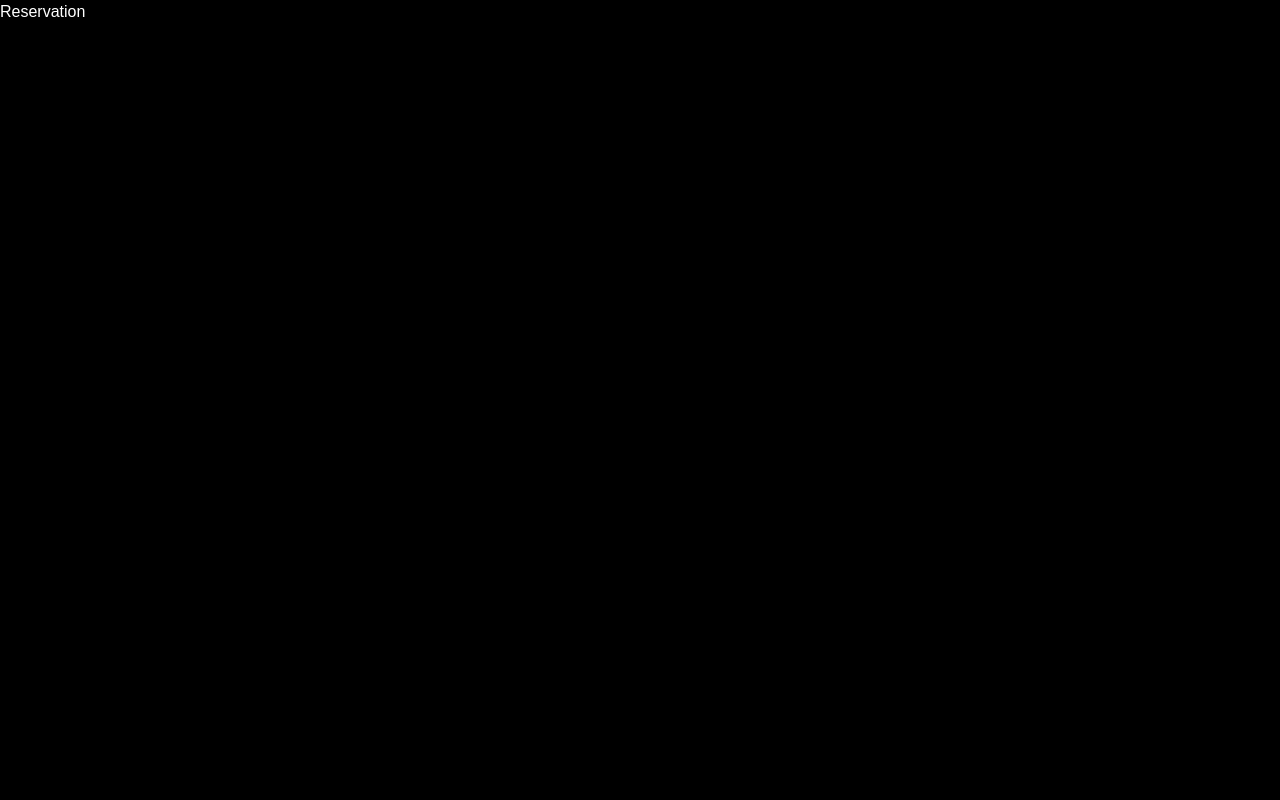
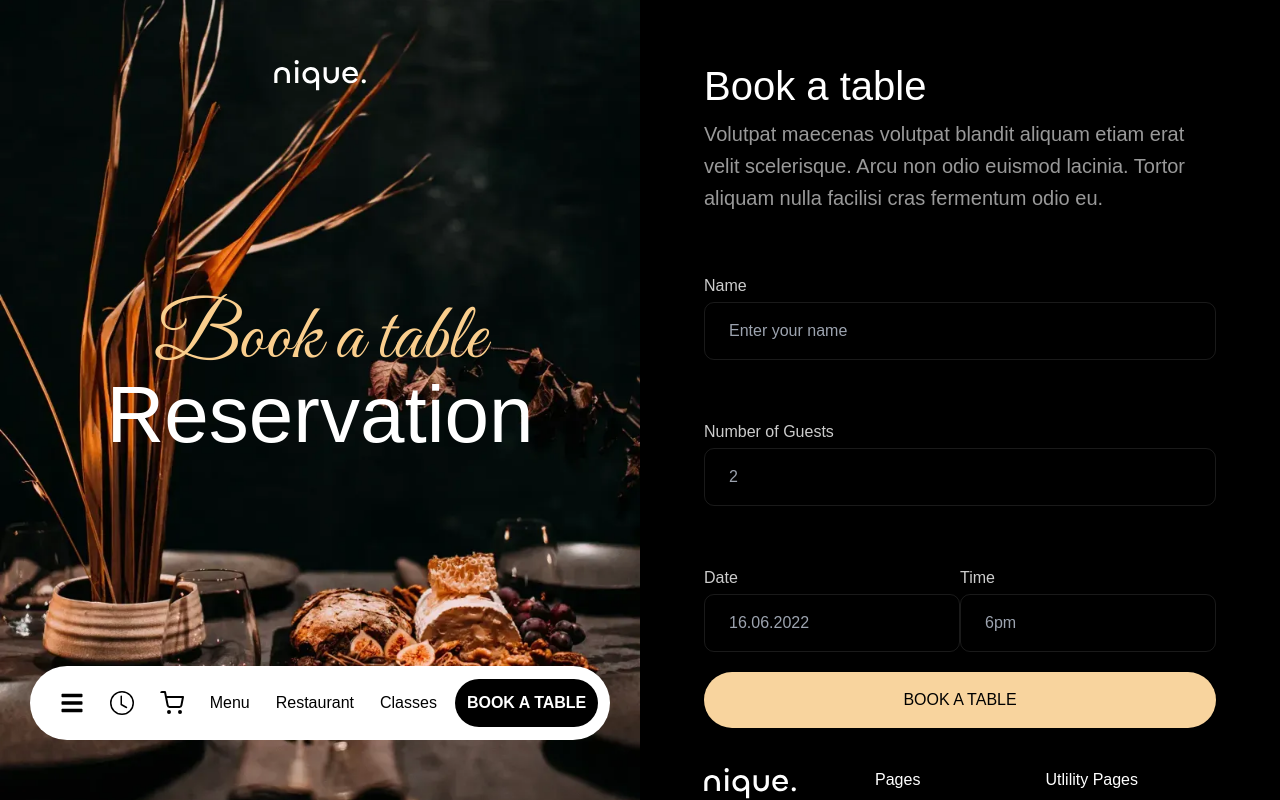
Before and after one commit to Basit46/Nique-Restaurant-Website, a React (Create React App) app: page /reservation in a window 1280 px wide. Built offline with nearby package versions, Linux system fonts and the light colour scheme; a web font is replaced by a local one.

Commit message:
Built the Reservation Page

```diff
--- a/src/index.css
+++ b/src/index.css
@@ -13,7 +13,15 @@
   }
   .contact form input,
   .contact form textarea {
-    @apply bg-transparent w-full border-[1px] border-[hsla(0,0%,100%,.1)] py-[1rem] px-[1.5rem] rounded-[10px];
+    @apply bg-transparent w-full border-[1px] border-[hsla(0,0%,100%,.1)] py-[1rem] px-[1.5rem] rounded-[10px] outline-none focus:outline-[#Face8d] focus:border-transparent;
+  }
+
+  .reservation form input {
+    @apply bg-transparent w-full border-[1px] border-[hsla(0,0%,100%,.1)] py-[1rem] px-[1.5rem] rounded-[10px] outline-none focus:outline-[#Face8d] focus:border-transparent;
+  }
+
+  .reservation form label {
+    @apply block mt-[60px] mb-[0.25rem] text-[hsla(0,0%,100%,.8)];
   }
 
   .footer .links li,
@@ -69,3 +77,9 @@
   background-position: center;
   background-size: cover;
 }
+
+.reservation .img-box {
+  background-image: url(./assets/nique-res5.webp);
+  background-position: center;
+  background-size: cover;
+}
--- a/src/pages/Contact.jsx
+++ b/src/pages/Contact.jsx
@@ -27,14 +27,14 @@ const Contact = () => {
         </p>
 
         <form>
-          <label htmlFor="">Name</label>
-          <input type="text" placeholder="Enter your name" />
+          <label htmlFor="name">Name</label>
+          <input type="text" id="name" placeholder="Enter your name" />
 
-          <label htmlFor="">Email</label>
-          <input type="text" placeholder="Your email address" />
+          <label htmlFor="email">Email</label>
+          <input type="text" id="email" placeholder="Your email address" />
 
-          <label htmlFor="">Message</label>
-          <textarea name="" placeholder="Your message"></textarea>
+          <label htmlFor="text">Message</label>
+          <textarea id="text" placeholder="Your message"></textarea>
 
           <button className="mt-[20px] mb-[100px] bg-[#f8d49e] text-black w-full py-[1rem] px-[1.5rem] rounded-[500px] font-[500]">
             SEND MESSAGE
--- a/src/pages/Reservation.jsx
+++ b/src/pages/Reservation.jsx
@@ -1,7 +1,62 @@
 import React from "react";
+import logo from "../assets/nique-logo.svg";
+import Navbar from "../components/main/Navbar";
+import Footer from "../components/main/Footer";
 
 const Reservation = () => {
-  return <div>Reservation</div>;
+  return (
+    <div className="reservation flex">
+      <div className="sticky top-0 h-screen img-box w-1/2 flex flex-col justify-between items-center py-[60px]">
+        <img src={logo} alt="logo" />
+        <div>
+          <p className="font-great-vibes text-[5rem] text-[#Face8d] leading-[90%] text-center">
+            Book a table
+          </p>
+          <p className="font-chillax text-[5rem] font-[500] leading-[100%] text-center">
+            Reservation
+          </p>
+        </div>
+        <Navbar />
+      </div>
+
+      <div className="w-1/2 p-[64px]">
+        <h1 className="text-[2.5rem] leading-[110%] font-[500]">
+          Book a table
+        </h1>
+        <p className="text-[1.25rem] leading-[160%] text-white/60 mt-[10px] ">
+          Volutpat maecenas volutpat blandit aliquam etiam erat velit
+          scelerisque. Arcu non odio euismod lacinia. Tortor aliquam nulla
+          facilisi cras fermentum odio eu.
+        </p>
+
+        <form className="my-[40px]">
+          <label htmlFor="name">Name</label>
+          <input type="text" id="name" placeholder="Enter your name" />
+
+          <label htmlFor="guests">Number of Guests</label>
+          <input type="number" placeholder="2" id="guests" />
+
+          <div className="flex justify-between">
+            <div>
+              <label htmlFor="date">Date</label>
+              <input type="text" id="date" placeholder="16.06.2022" />
+            </div>
+
+            <div>
+              <label htmlFor="time">Time</label>
+              <input type="text" id="time" placeholder="6pm" />
+            </div>
+          </div>
+
+          <button className="mt-[20px]  bg-[#f8d49e] text-black w-full py-[1rem] px-[1.5rem] rounded-[500px] font-[500]">
+            BOOK A TABLE
+          </button>
+        </form>
+
+        <Footer />
+      </div>
+    </div>
+  );
 };
 
 export default Reservation;
```
Also changed, not shown: src/assets/nique-res5.webp (added).
